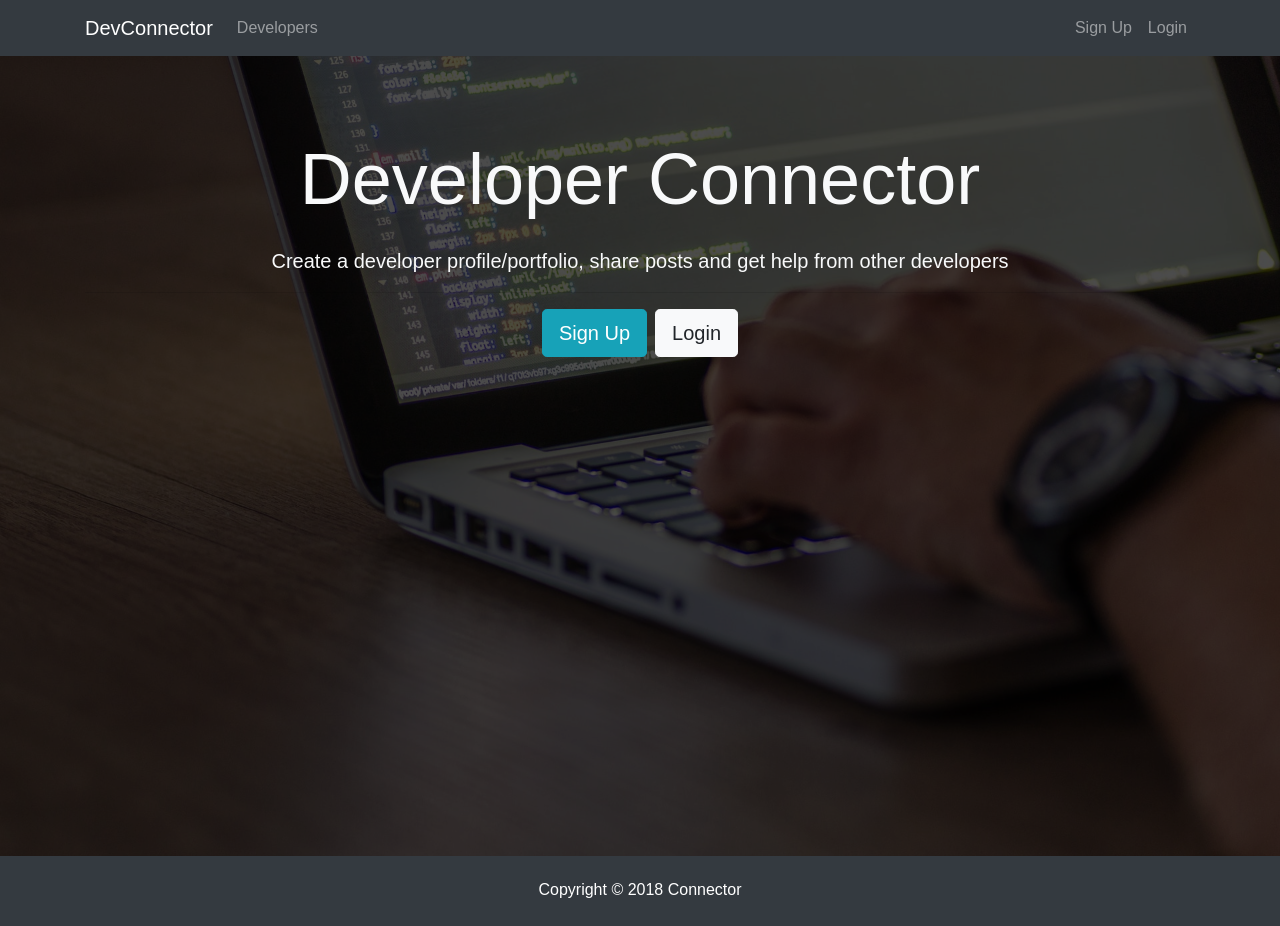
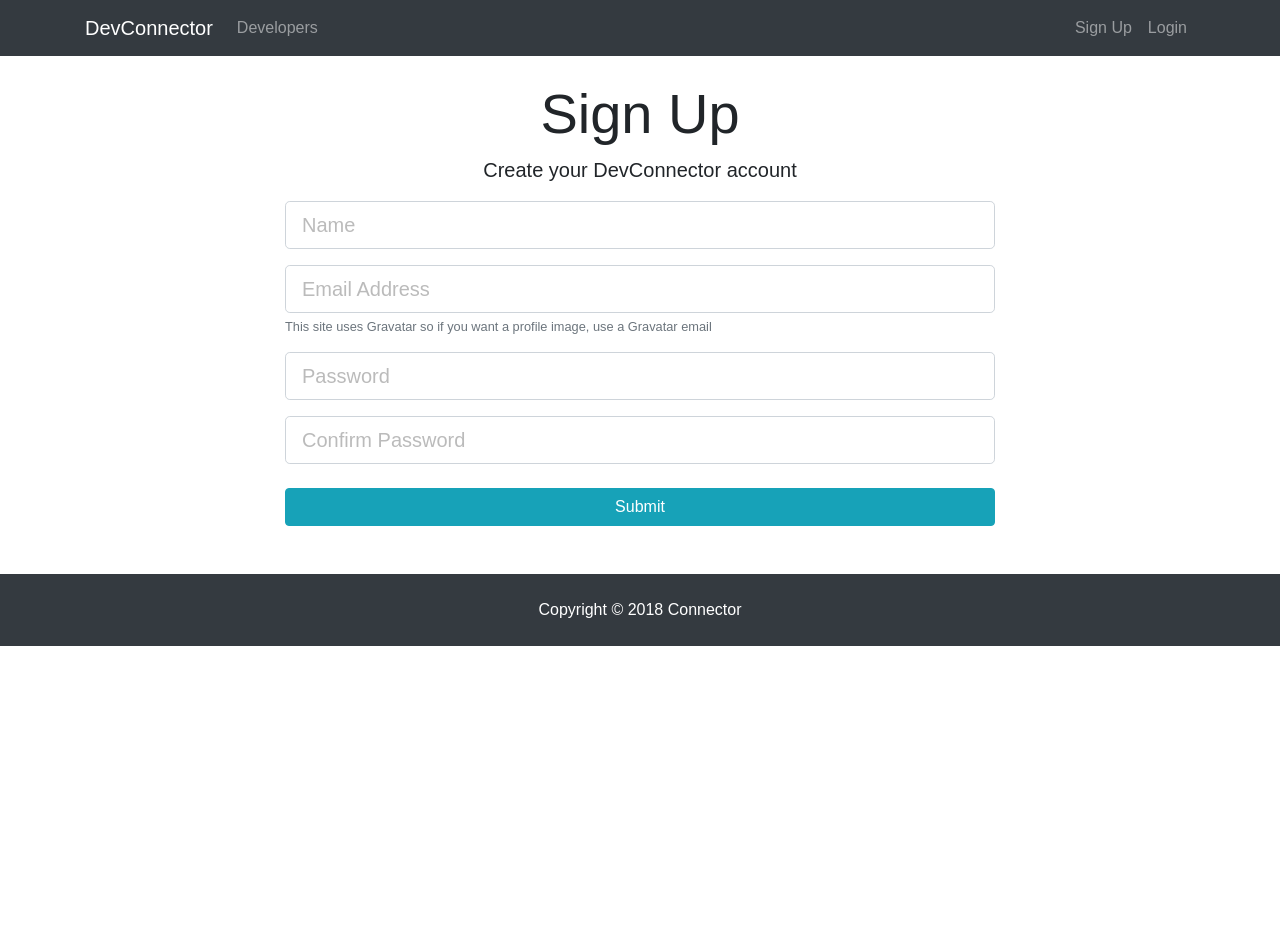
Before and after one commit to PierreTsia/devconnectors, a React (Create React App) app in the folder client/: page /register in a window 1280 px wide. After the commit the page ends 800 px from the top, so only its background shows below. Built offline with nearby package versions, Linux system fonts and the light colour scheme.

Commit message:
component state Login & Register

```diff
--- a/client/package.json
+++ b/client/package.json
@@ -5,6 +5,7 @@
   "dependencies": {
     "react": "^16.4.2",
     "react-dom": "^16.4.2",
+    "react-router-dom": "^4.3.1",
     "react-scripts": "1.1.4"
   },
   "scripts": {
--- a/client/src/App.js
+++ b/client/src/App.js
@@ -1,17 +1,28 @@
 import React, { Component } from "react";
+import { BrowserRouter as Router, Route } from "react-router-dom";
+
 import Navbar from "./components/layout/Navbar";
 import Footer from "./components/layout/Footer";
 import Landing from "./components/layout/Landing";
+
+import Register from "./components/auth/Register";
+import Login from "./components/auth/Login";
 import "./App.css";
 
 class App extends Component {
   render() {
     return (
-      <div className="App">
-        <Navbar />
-        <Landing />
-        <Footer />
-      </div>
+      <Router>
+        <div className="App">
+          <Navbar />
+          <Route exact path="/" component={Landing} />
+          <div className="container">
+            <Route exact path="/login" component={Login} />
+            <Route exact path="/register" component={Register} />
+          </div>
+          <Footer />
+        </div>
+      </Router>
     );
   }
 }
--- /dev/null
+++ b/client/src/components/auth/Login.js
@@ -0,0 +1,71 @@
+import React, { Component } from "react";
+
+class Login extends Component {
+  constructor() {
+    super();
+    this.state = {
+      email: "",
+      password: "",
+    };
+
+    this.onChange = this.onChange.bind(this);
+    this.onSubmit = this.onSubmit.bind(this);
+  }
+
+  onChange(e) {
+    this.setState({ [e.target.name]: e.target.value });
+  }
+
+  onSubmit(e) {
+    e.preventDefault();
+    const user = {
+      email: this.state.email,
+      password: this.state.password,
+    };
+
+    console.log(user);
+  }
+
+  render() {
+    return (
+      <div className="login">
+        <div className="container">
+          <div className="row">
+            <div className="col-md-8 m-auto">
+              <h1 className="display-4 text-center">Log In</h1>
+              <p className="lead text-center">
+                Sign in to your DevConnector account
+              </p>
+
+              <form onSubmit={this.onSubmit}>
+                <div className="form-group">
+                  <input
+                    type="email"
+                    className="form-control form-control-lg"
+                    placeholder="Email Address"
+                    name="email"
+                    value={this.state.email}
+                    onChange={this.onChange}
+                  />
+                </div>
+                <div className="form-group">
+                  <input
+                    type="password"
+                    className="form-control form-control-lg"
+                    placeholder="Password"
+                    name="password"
+                    value={this.state.password}
+                    onChange={this.onChange}
+                  />
+                </div>
+                <input type="submit" className="btn btn-info btn-block mt-4" />
+              </form>
+            </div>
+          </div>
+        </div>
+      </div>
+    );
+  }
+}
+
+export default Login;
--- /dev/null
+++ b/client/src/components/auth/Register.js
@@ -0,0 +1,99 @@
+import React, { Component } from "react";
+
+class Register extends Component {
+  constructor() {
+    super();
+    this.state = {
+      name: "",
+      email: "",
+      password: "",
+      password2: "",
+      errors: {},
+    };
+
+    this.onChange = this.onChange.bind(this);
+    this.onSubmit = this.onSubmit.bind(this);
+  }
+
+  onChange(e) {
+    this.setState({ [e.target.name]: e.target.value });
+  }
+
+  onSubmit(e) {
+    e.preventDefault();
+    const newUser = {
+      name: this.state.name,
+      email: this.state.email,
+      password: this.state.password,
+      passport2: this.state.passport2,
+    };
+
+    console.log(newUser);
+  }
+
+  render() {
+    return (
+      <div className="register">
+        <div className="container">
+          <div className="row">
+            <div className="col-md-8 m-auto">
+              <h1 className="display-4 text-center">Sign Up</h1>
+              <p className="lead text-center">
+                Create your DevConnector account
+              </p>
+              <form onSubmit={this.onSubmit}>
+                <div className="form-group">
+                  <input
+                    type="text"
+                    className="form-control form-control-lg"
+                    placeholder="Name"
+                    name="name"
+                    value={this.state.name}
+                    onChange={this.onChange}
+                  />
+                </div>
+                <div className="form-group">
+                  <input
+                    type="email"
+                    className="form-control form-control-lg"
+                    placeholder="Email Address"
+                    name="email"
+                    value={this.state.email}
+                    onChange={this.onChange}
+                  />
+                  <small className="form-text text-muted">
+                    This site uses Gravatar so if you want a profile image, use
+                    a Gravatar email
+                  </small>
+                </div>
+                <div className="form-group">
+                  <input
+                    type="password"
+                    className="form-control form-control-lg"
+                    placeholder="Password"
+                    name="password"
+                    value={this.state.password}
+                    onChange={this.onChange}
+                  />
+                </div>
+                <div className="form-group">
+                  <input
+                    type="password"
+                    className="form-control form-control-lg"
+                    placeholder="Confirm Password"
+                    name="password2"
+                    value={this.state.password2}
+                    onChange={this.onChange}
+                  />
+                </div>
+                <input type="submit" className="btn btn-info btn-block mt-4" />
+              </form>
+            </div>
+          </div>
+        </div>
+      </div>
+    );
+  }
+}
+
+export default Register;
--- a/client/src/components/layout/Landing.js
+++ b/client/src/components/layout/Landing.js
@@ -1,4 +1,5 @@
 import React, { Component } from "react";
+import { Link } from "react-router-dom";
 
 class Landing extends Component {
   render() {
@@ -15,12 +16,12 @@
                   from other developers
                 </p>
                 <hr />
-                <a href="register.html" className="btn btn-lg btn-info mr-2">
+                <Link to="/register" className="btn btn-lg btn-info mr-2">
                   Sign Up
-                </a>
-                <a href="login.html" className="btn btn-lg btn-light">
+                </Link>
+                <Link to="/login" className="btn btn-lg btn-light">
                   Login
-                </a>
+                </Link>
               </div>
             </div>
           </div>
--- a/client/src/components/layout/Navbar.js
+++ b/client/src/components/layout/Navbar.js
@@ -1,13 +1,14 @@
 import React, { Component } from "react";
+import { Link } from "react-router-dom";
 
 class Navbar extends Component {
   render() {
     return (
       <nav className="navbar navbar-expand-sm navbar-dark bg-dark mb-4">
         <div className="container">
-          <a className="navbar-brand" href="landing.html">
+          <Link className="navbar-brand" to="/">
             DevConnector
-          </a>
+          </Link>
           <button
             className="navbar-toggler"
             type="button"
@@ -20,23 +21,23 @@
           <div className="collapse navbar-collapse" id="mobile-nav">
             <ul className="navbar-nav mr-auto">
               <li className="nav-item">
-                <a className="nav-link" href="profiles.html">
+                <Link className="nav-link" to="/profiles">
                   {" "}
                   Developers
-                </a>
+                </Link>
               </li>
             </ul>
 
             <ul className="navbar-nav ml-auto">
               <li className="nav-item">
-                <a className="nav-link" href="register.html">
+                <Link className="nav-link" to="/register">
                   Sign Up
-                </a>
+                </Link>
               </li>
-              <li class="nav-item">
-                <a class="nav-link" href="login.html">
+              <li className="nav-item">
+                <Link className="nav-link" to="/login">
                   Login
-                </a>
+                </Link>
               </li>
             </ul>
           </div>
```
